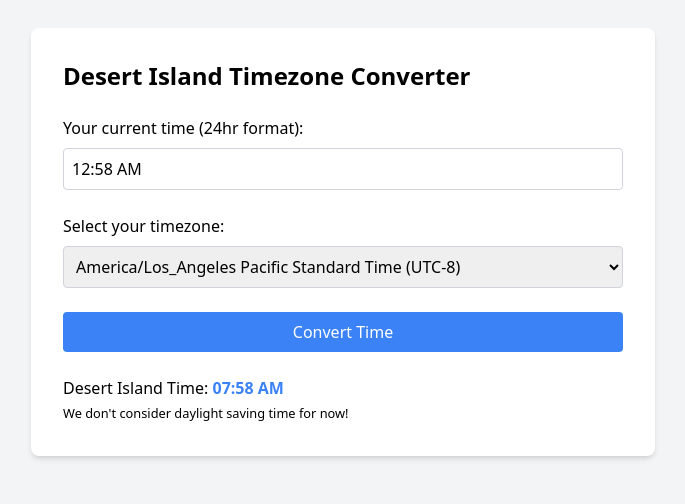
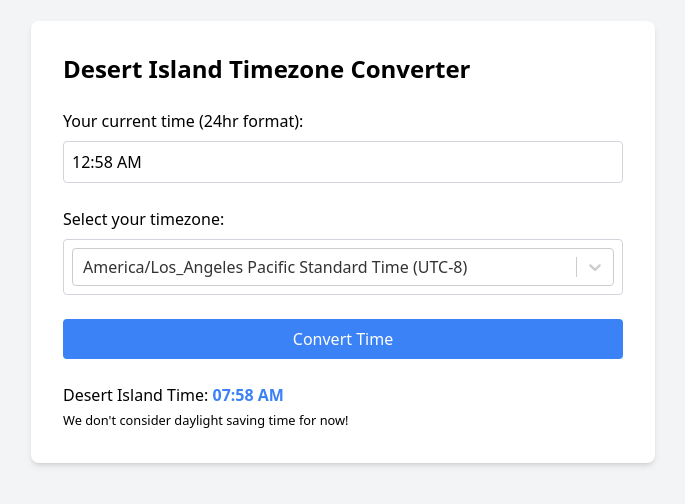
Before and after one commit to Umoren/timezone-converter, a React (Create React App) app: page / in a window 1280 px wide. Shown: the part 158-662 px from the top of the page, without its empty margins (297-982 px from the left). Built offline with nearby package versions, Linux system fonts and the light colour scheme.

Commit message:
implemented notifications

```diff
--- a/package.json
+++ b/package.json
@@ -12,6 +12,7 @@
     "react": "^18.2.0",
     "react-dom": "^18.2.0",
     "react-scripts": "5.0.1",
+    "react-select": "^5.7.2",
     "timezones-list": "^3.0.2",
     "web-vitals": "^2.1.0"
   },
--- a/src/App.js
+++ b/src/App.js
@@ -1,6 +1,8 @@
 import { useState, useEffect } from 'react';
 import timezones from './timezone-list';
 import moment from 'moment-timezone';
+import Select from 'react-select';
+
 
 function App() {
   const [meetingTime, setMeetingTime] = useState(new Date().toLocaleTimeString([], { hour: '2-digit', minute: '2-digit' }));
@@ -11,9 +13,28 @@ function App() {
     setMeetingTime(e.target.value);
   };
 
-  const handleTimezoneChange = (e) => {
-    setSelectedTimezone(timezones.find((tz) => tz.abbr === e.target.value));
+  const formattedTimezones = timezones.map((timezone) => ({
+    value: timezone.abbr,
+    label: timezone.iana + " " + timezone.name,
+  }));
+
+  useEffect(() => {
+    Notification.requestPermission();
+  }, []);
+
+  const showMeetingNotification = () => {
+    if (Notification.permission === "granted") {
+      const notification = new Notification("Meeting Time!", {
+        body: "It's 7:30 AM (UTC) - Time for your meeting!",
+        // icon: "/desertisland.jpeg",
+      });
+
+      notification.onclick = () => {
+        window.focus();
+      };
+    }
   };
+
 
   useEffect(() => {
     if (meetingTime === "") {
@@ -39,14 +60,21 @@ function App() {
     const utcDateTime = inputDateTime.utc();
 
     // Convert the UTC time to the desired timezone
-    const zonedTime = utcDateTime.clone().tz('Etc/UTC');
+    const zonedTime = utcDateTime.clone().tz("Etc/UTC");
 
     // Format the zoned time to display as a string
     const formattedUtcTime = zonedTime.format("hh:mm A");
 
     // Set the UTC time in state
     setUtcTime(formattedUtcTime);
+
+    // Check if the zoned time is 7:30 AM (UTC) and show a notification
+    if (formattedUtcTime === "07:30 AM") {
+      console.log('it is time')
+      showMeetingNotification();
+    }
   }, [meetingTime, selectedTimezone]);
+
 
 
 
@@ -71,18 +99,14 @@ function App() {
           <label htmlFor="timezone" className="block mb-2">
             Select your timezone:
           </label>
-          <select
+          <Select
             id="timezone"
-            value={selectedTimezone.abbr}
-            onChange={handleTimezoneChange}
+            value={{ value: selectedTimezone.abbr, label: selectedTimezone.iana + " " + selectedTimezone.name }}
+            onChange={(option) => setSelectedTimezone(timezones.find((tz) => tz.abbr === option.value))}
+            options={formattedTimezones}
             className="border border-gray-300 rounded w-full p-2"
-          >
-            {timezones.map((timezone, index) => (
-              <option key={index} value={timezone.abbr}>
-                {timezone.iana + ' ' + timezone.name}
-              </option>
-            ))}
-          </select>
+          />
+
         </div>
         <div className="mb-6">
           <button
```
Also changed, not shown: public/desertisland.jpeg (added), 1 other file (tests, documents, lock files or other folders).
